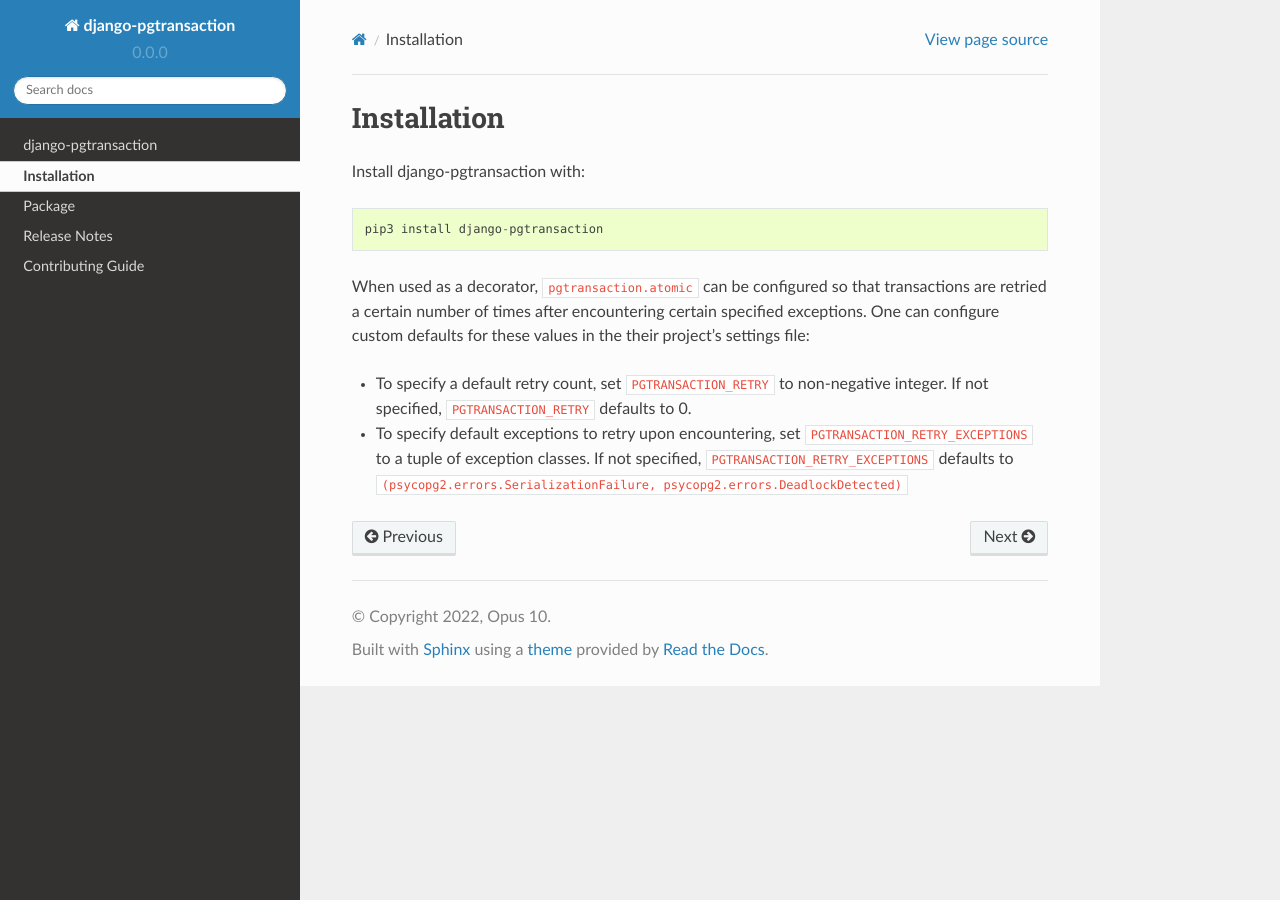
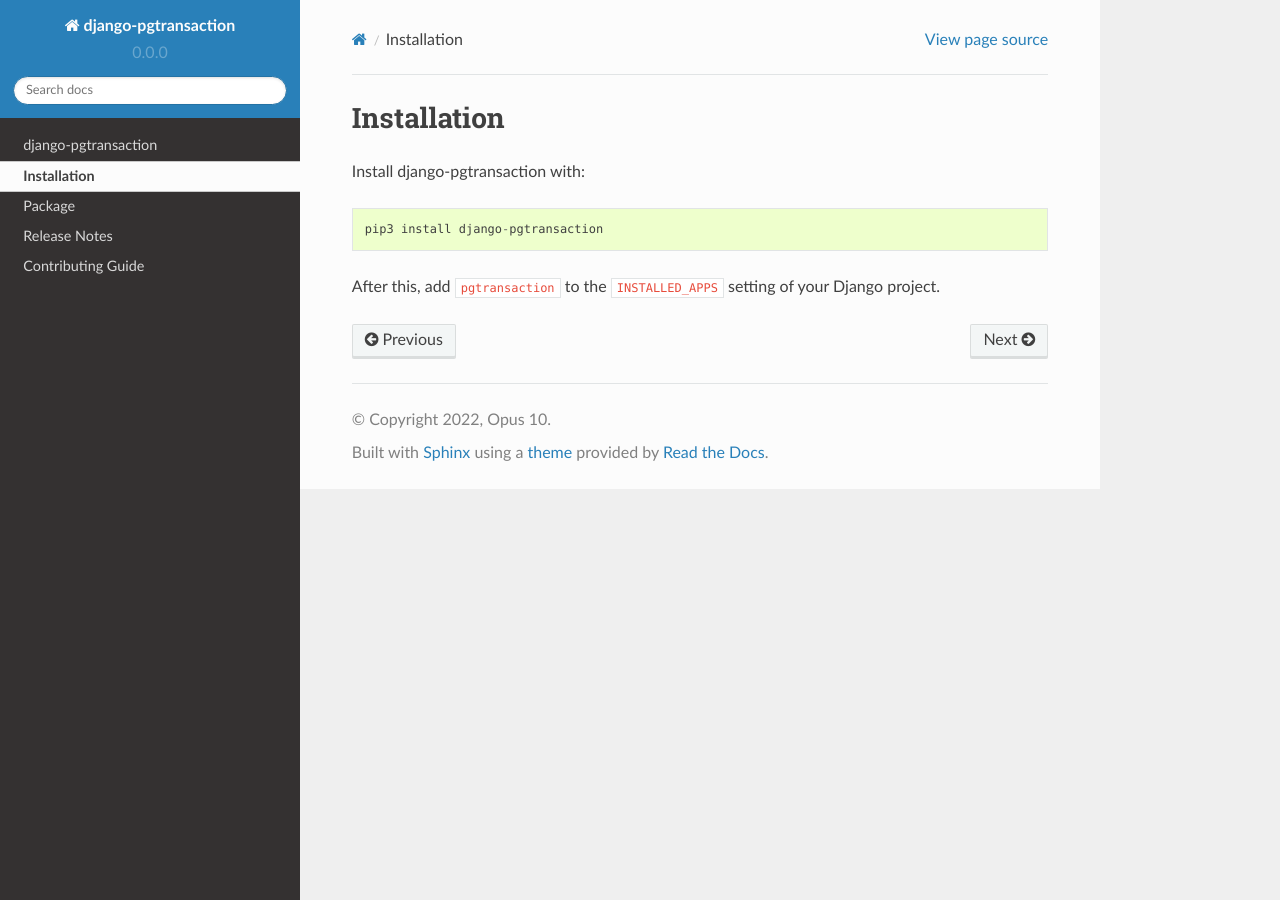
Before and after one commit to Opus10/django-pgtransaction, a Sphinx documentation site: the page built from docs/installation.rst, in a window 1280 px wide. Built offline with Sphinx 7.4.7 and the Read the Docs theme 2.0.0, drawn with Linux system fonts in a browser that asks for light colours.

```diff
--- a/docs/installation.rst
+++ b/docs/installation.rst
@@ -5,15 +7,5 @@ Install django-pgtransaction with::
 
     pip3 install django-pgtransaction
 
-
-When used as a decorator, ``pgtransaction.atomic`` can be configured so
-that transactions are retried a certain number of times after encountering
-certain specified exceptions. One can configure custom defaults for these
-values in the their project's settings file:
-
-* To specify a default retry count, set ``PGTRANSACTION_RETRY`` to non-negative integer.
-  If not specified, ``PGTRANSACTION_RETRY`` defaults to 0.
-
-* To specify default exceptions to retry upon encountering, set ``PGTRANSACTION_RETRY_EXCEPTIONS``
-  to a tuple of exception classes. If not specified, ``PGTRANSACTION_RETRY_EXCEPTIONS``
-  defaults to ``(psycopg2.errors.SerializationFailure, psycopg2.errors.DeadlockDetected)``
+After this, add ``pgtransaction`` to the ``INSTALLED_APPS``
+setting of your Django project.
--- a/docs/package.rst
+++ b/docs/package.rst
@@ -6,5 +6,4 @@ Package
 pgtransaction
 --------------
 
-.. automodule:: pgtransaction.transaction
-    :members:
+.. autofunction:: pgtransaction.atomic
```
Also changed, not shown: other parts of docs/installation.rst (+2 -0 lines), README.rst (+60 -1 lines), docs/index.rst (+53 -4 lines), 1 other file.
